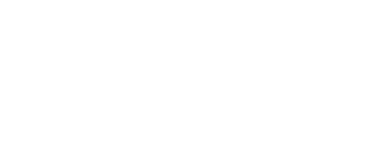
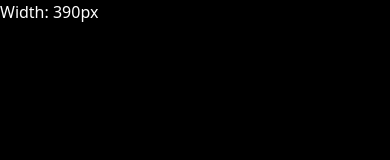
Before and after one commit to JhamanCodes/Tailwind-CSS, a plain HTML site: page 11-breakpoints/index.html in a window 390 px wide. Drawn offline with nearby package versions, Linux system fonts and the light colour scheme.

Commit message:
Practice utiility classes related to breakpoints

```diff
--- a/11-breakpoints/index.html
+++ b/11-breakpoints/index.html
@@ -8,7 +8,18 @@
     <title>Breakpoints & Media Queries</title>
   </head>
   <!-- Tailwind is mobile-first -->
-  <body></body>
+  <body class="bg-black sm:bg-green-800 md:bg-blue-800 lg:bg-yellow-600 xl:bg-purple-800 2xl:bg-indigo-700">
+    <h1 class="text-white text-m md:text-lg lg:text-xl xl:text-2xl 2xl:text-4xl"></h1>
+    <script>
+      const showBrowserWidth = function () {
+        const width = window.innerWidth
+        document.querySelector('h1').innerText = `Width: ${width}px`
+      }
+
+      window.onload = showBrowserWidth
+      window.onresize = showBrowserWidth
+    </script>
+  </body>
 </html>
 
 <!-- Breakpoint Classes
```
